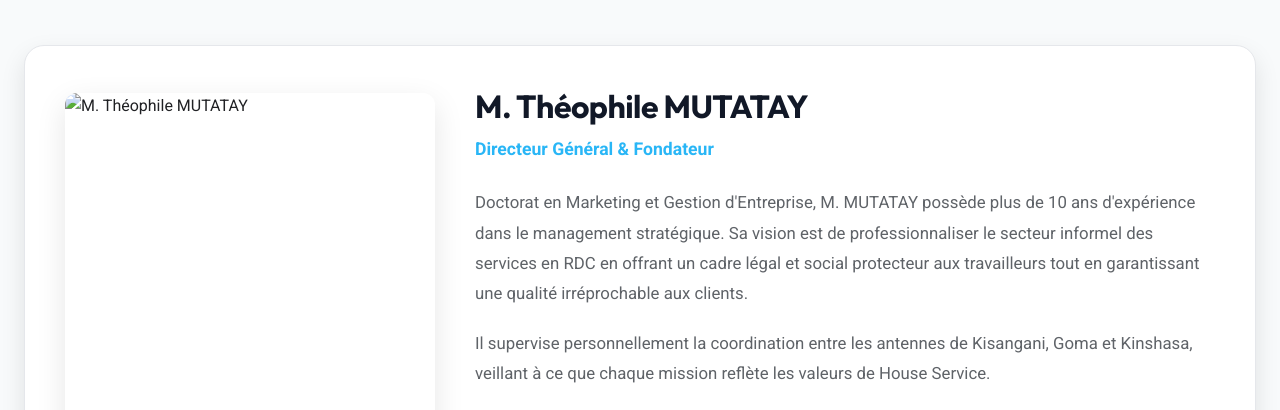
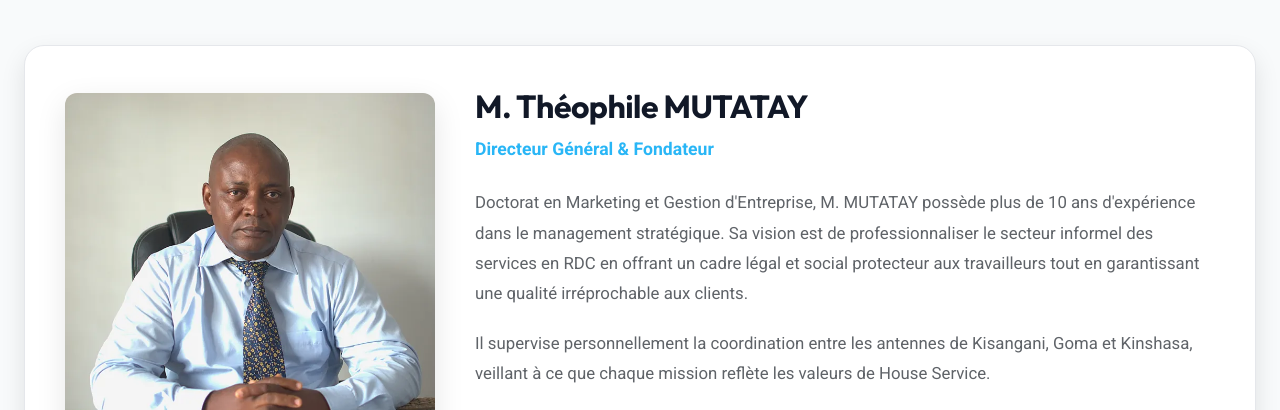
Before and after one commit to magnumtheone/house-services, a plain HTML site: page pages/about.html in a window 1280 px wide. Shown: the part 1593-2003 px from the top of the page. Drawn offline with Linux system fonts and the light colour scheme.

Commit message:
new article

```diff
--- a/pages/about.html
+++ b/pages/about.html
@@ -375,7 +375,7 @@
                 </div>
 
                 <div class="leader-card-large">
-                    <img src="../images/théo.webp" alt="M. Théophile MUTATAY" class="leader-img">
+                    <img src="../images/fod.webp" alt="M. Théophile MUTATAY" class="leader-img">
                     <div class="leader-bio">
                         <h2>M. Théophile MUTATAY</h2>
                         <span class="leader-role">Directeur Général & Fondateur</span>
```
Also changed, not shown: pages/blog/entrepreunariat.html (+1 -1 lines).
